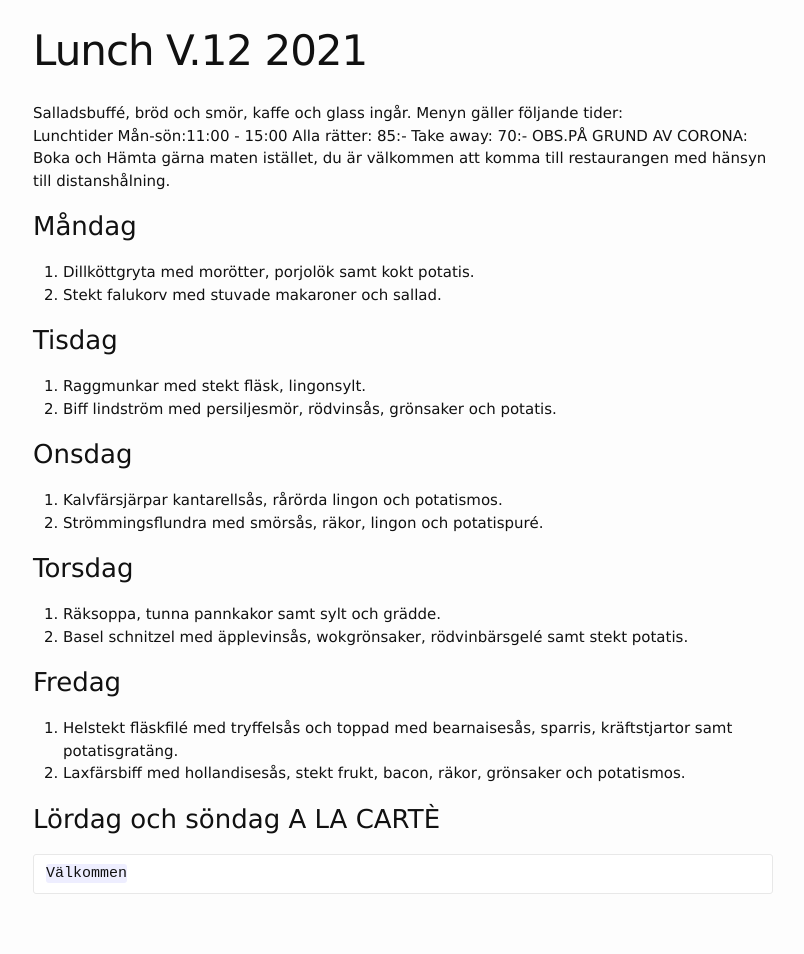
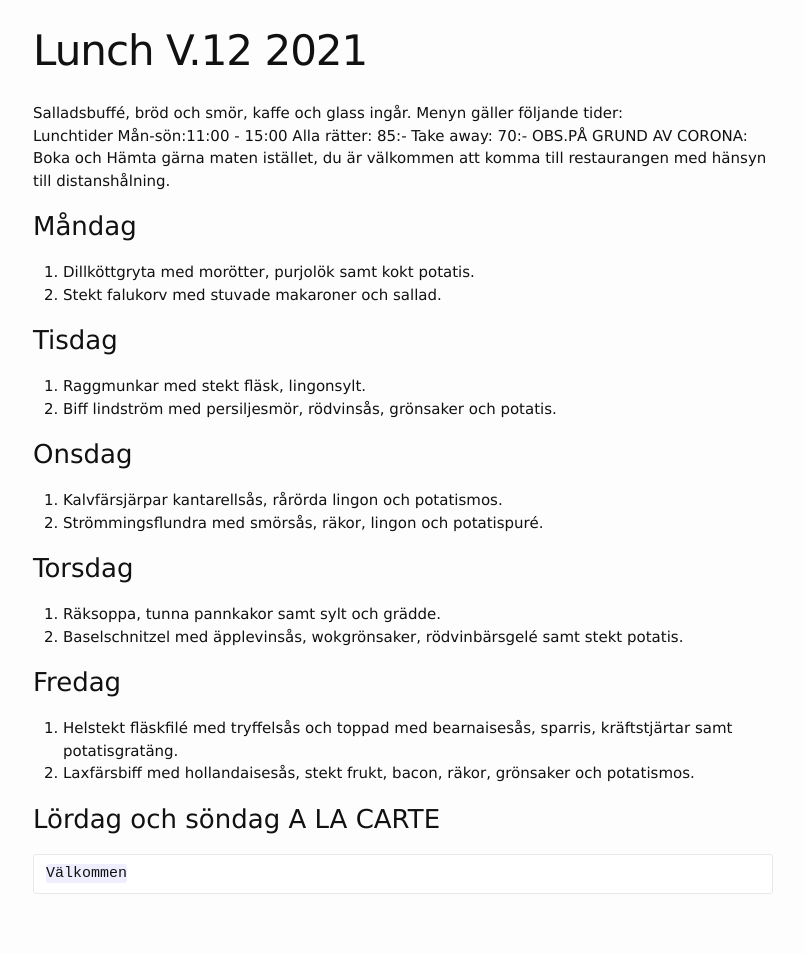
Before and after one commit to FarInn62/farinn62.github.io, a Jekyll site: the page built from lunch.md, in a window 1280 px wide. Shown: the whole page, without its empty margins (237-1041 px from the left). Built offline with Jekyll 4.4.1, drawn with Linux system fonts in a browser that asks for light colours.

Commit message:
Update lunch.md

```diff
--- a/lunch.md
+++ b/lunch.md
@@ -11,7 +11,7 @@ Alla rätter: 85:- Take away: 70:-
 OBS.PÅ GRUND AV CORONA: Boka och Hämta gärna maten istället, du är välkommen att komma till restaurangen med hänsyn till distanshålning.
 
 ### Måndag
-1. Dillköttgryta med morötter, porjolök samt kokt potatis.
+1. Dillköttgryta med morötter, purjolök samt kokt potatis.
 2. Stekt falukorv med stuvade makaroner och sallad.
 
 ### Tisdag
@@ -24,13 +24,13 @@ OBS.PÅ GRUND AV CORONA: Boka och Hämta gärna maten istället, du är välkomm
 
 ### Torsdag
 1. Räksoppa, tunna pannkakor samt sylt och grädde.
-2. Basel schnitzel med äpplevinsås, wokgrönsaker, rödvinbärsgelé samt stekt potatis.
+2. Baselschnitzel med äpplevinsås, wokgrönsaker, rödvinbärsgelé samt stekt potatis.
 
 ### Fredag
-1. Helstekt fläskfilé med tryffelsås och toppad med bearnaisesås, sparris, kräftstjartor samt potatisgratäng.
-2. Laxfärsbiff med hollandisesås, stekt frukt, bacon, räkor, grönsaker och potatismos.
+1. Helstekt fläskfilé med tryffelsås och toppad med bearnaisesås, sparris, kräftstjärtar samt potatisgratäng.
+2. Laxfärsbiff med hollandaisesås, stekt frukt, bacon, räkor, grönsaker och potatismos.
 
 
-### Lördag och söndag   A LA CARTÈ
+### Lördag och söndag   A LA CARTE
 
     Välkommen
```
